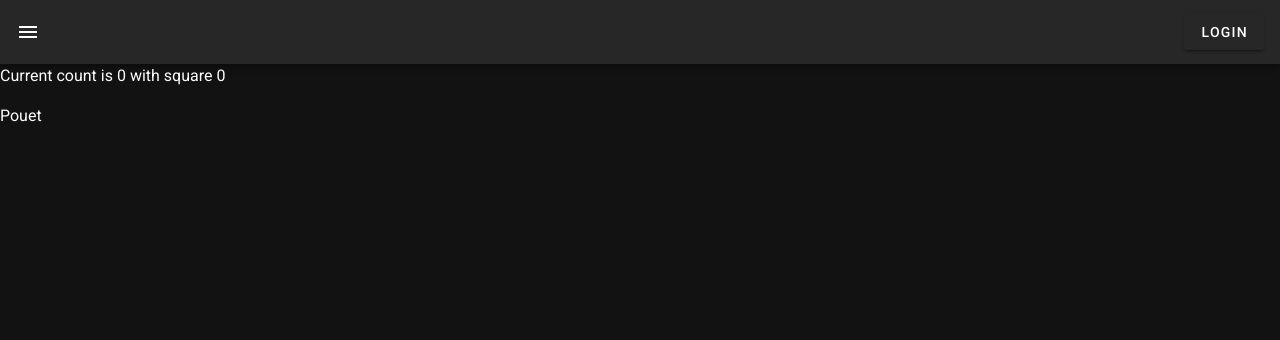
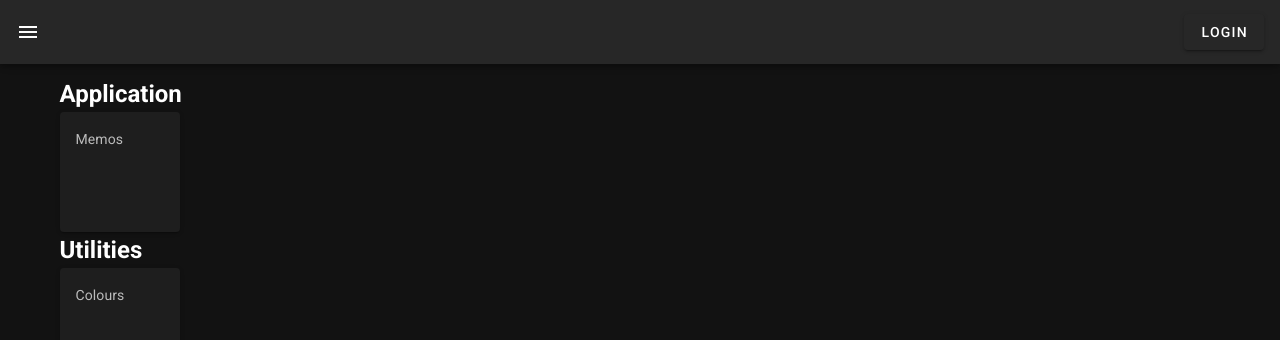
Before and after one commit to Al-un/alun-app, a Nuxt app: page / in a window 1280 px wide. Shown: the top 340 px of the page. Built offline with nearby package versions, Linux system fonts and the light colour scheme.

Commit message:
feat: update home page with a simple grid system

```diff
--- a/constants/index.ts
+++ b/constants/index.ts
@@ -1,2 +1,3 @@
 export * from './internal/api'
+export * from './services'
 export * from './user'
--- /dev/null
+++ b/constants/services/apps.ts
@@ -0,0 +1,6 @@
+export const SERVICES_APPS = [
+  {
+    i18n: 'nav.menu.apps.memos',
+    to: '/apps/memos/'
+  }
+]
--- /dev/null
+++ b/constants/services/index.ts
@@ -0,0 +1,2 @@
+export * from './apps'
+export * from './utils'
--- /dev/null
+++ b/constants/services/utils.ts
@@ -0,0 +1,6 @@
+export const SERVICES_UTILS = [
+  {
+    i18n: 'nav.menu.utils.colours',
+    to: '/utilities/colours'
+  }
+]
--- a/layouts/default.vue
+++ b/layouts/default.vue
@@ -60,7 +60,8 @@
 </template>
 
 <script>
-import { LS_USER_TOKEN } from '../constants'
+import { LS_USER_TOKEN, SERVICES_APPS, SERVICES_UTILS } from '~/constants'
+
 export default {
   name: 'DefaultLayout',
 
@@ -68,18 +69,8 @@ export default {
     return {
       dark: true,
       drawer: false,
-      apps: [
-        {
-          i18n: 'nav.menu.apps.memos',
-          to: '/apps/memos/'
-        }
-      ],
-      utils: [
-        {
-          i18n: 'nav.menu.utils.colours',
-          to: '/utilities/colours'
-        }
-      ],
+      apps: SERVICES_APPS,
+      utils: SERVICES_UTILS,
       panels: []
     }
   },
--- a/pages/index.vue
+++ b/pages/index.vue
@@ -1,15 +1,44 @@
 <template>
-  <v-layout>
-    <counter />
-  </v-layout>
+  <v-container>
+    <h2>Application</h2>
+
+    <div class="services-list">
+      <v-card v-for="(app, idx) in apps" :key="idx" :to="app.to">
+        <v-card-text>{{ $t(app.i18n) }}</v-card-text>
+      </v-card>
+    </div>
+
+    <h2>Utilities</h2>
+    <div class="services-list">
+      <v-card v-for="(util, idx) in utils" :key="idx" :to="util.to">
+        <v-card-text>{{ $t(util.i18n) }}</v-card-text></v-card
+      >
+    </div>
+  </v-container>
 </template>
 
 <script>
-import Counter from '~/components/Counter.vue'
+import { SERVICES_APPS, SERVICES_UTILS } from '~/constants'
 
 export default {
-  components: {
-    Counter
+  name: 'Home',
+
+  computed: {
+    apps() {
+      return SERVICES_APPS
+    },
+    utils() {
+      return SERVICES_UTILS
+    }
   }
 }
 </script>
+
+<style lang="scss">
+.services-list {
+  display: grid;
+  grid-template-columns: repeat(auto-fit, 120px);
+  grid-template-rows: 120px;
+  gap: 8px;
+}
+</style>
```
